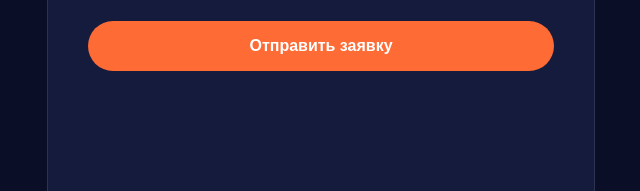
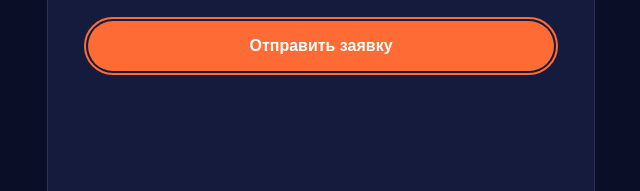
Before and after one commit to TaylorDer/Mif, a plain HTML site: page index.html in a window 1280 px wide. Both pictures are taken after typing "Sample", "5551234", "name@example.com", "Sample" into the empty fields and a click on the button "Отправить заявку". Shown: the part 5337-5528 px from the top of the page, 625-1265 px from the left. Drawn offline with Linux system fonts and the light colour scheme.

Commit message:
Добавлены стили focus для улучшения доступности

```diff
--- a/styles.css
+++ b/styles.css
@@ -7,6 +7,15 @@
 /* Smooth transitions for interactive elements */
 a, button, input, textarea {
     transition: all 0.3s ease;
+}
+
+/* Focus styles for accessibility */
+a:focus,
+button:focus,
+input:focus,
+textarea:focus {
+    outline: 2px solid var(--primary-color);
+    outline-offset: 2px;
 }
 
 :root {
```
